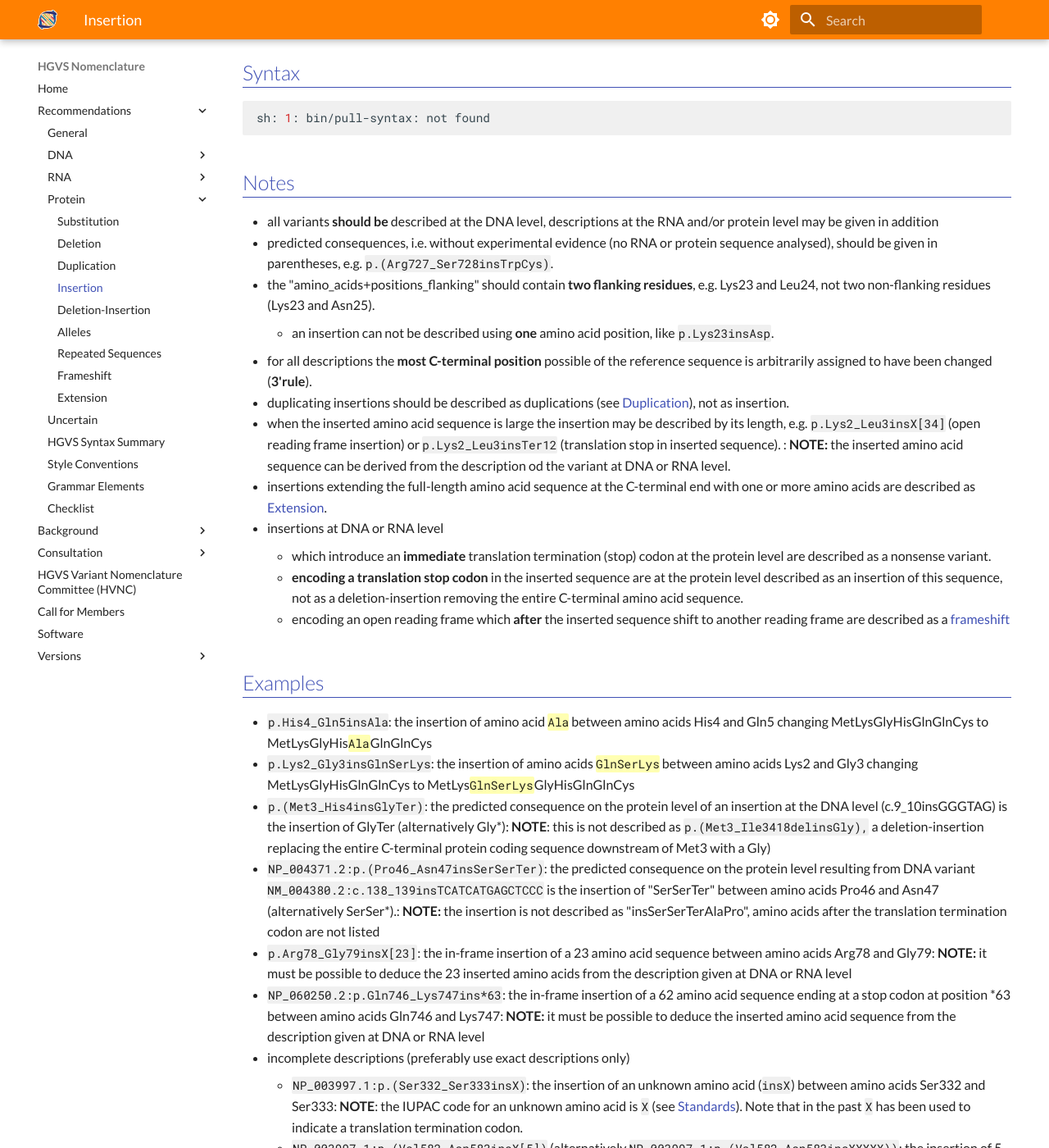
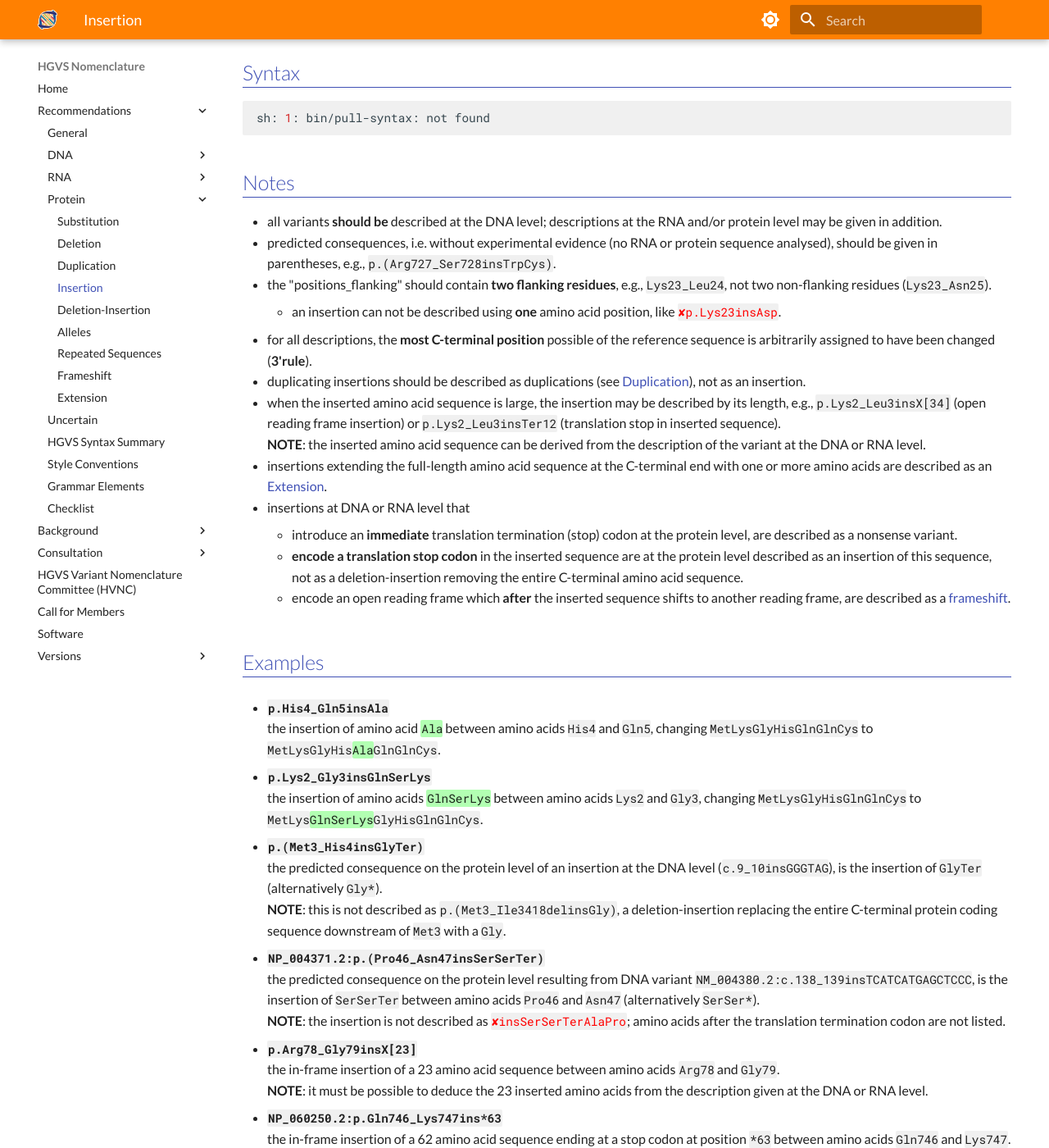
Before and after one commit to HGVSnomenclature/hgvs-nomenclature, an MkDocs documentation site: the page built from docs/recommendations/protein/insertion.md, in a window 1280 px wide and 1400 px high, scrolled down 299 px. Shown: the whole window at 82% size. Built offline with MkDocs 1.6.1 and Material for MkDocs 9.7.7, drawn with Linux system fonts in a browser that asks for light colours; some of the changed text lies outside the part shown.

Commit message:
Styled the protein/insertion page.
Synced the notes with other pages.

```diff
--- a/docs/recommendations/protein/insertion.md
+++ b/docs/recommendations/protein/insertion.md
@@ -2,7 +2,7 @@
 
 <!-- ## Definition -->
 
-Insertion: a sequence change between the translation initiation (start) and termination (stop) codon where, compared to the reference sequence, one or more amino acids are inserted, which is not a frameshift and where the insertion is not a copy of a sequence immediately N-terminal (5')
+Insertion: a sequence change between the translation initiation (start) and termination (stop) codon where, compared to the reference sequence, one or more amino acids are inserted, which is not a frameshift and where the insertion is not a copy of a sequence immediately N-terminal (5').
 
 ## Syntax
 
@@ -12,41 +12,68 @@ bin/pull-syntax -c -f docs/syntax.yaml aa.ins
 
 ## Notes
 
-- all variants **should be** described at the DNA level, descriptions at the RNA and/or protein level may be given in addition
-- predicted consequences, i.e. without experimental evidence (no RNA or protein sequence analysed), should be given in parentheses, e.g. `p.(Arg727_Ser728insTrpCys)`.
-- the "amino_acids+positions_flanking" should contain **two flanking residues**, e.g. Lys23 and Leu24, not two non-flanking residues (Lys23 and Asn25).
-    - an insertion can not be described using **one** amino acid position, like `p.Lys23insAsp`.
-- for all descriptions the **most C-terminal position** possible of the reference sequence is arbitrarily assigned to have been changed (**3'rule**).
-- duplicating insertions should be described as duplications (see [Duplication](../DNA/duplication.md)), not as insertion.
-- when the inserted amino acid sequence is large the insertion may be described by its length, e.g. `p.Lys2_Leu3insX[34]` (open reading frame insertion) or `p.Lys2_Leu3insTer12` (translation stop in inserted sequence). : **NOTE:** the inserted amino acid sequence can be derived from the description od the variant at DNA or RNA level.
-- insertions extending the full-length amino acid sequence at the C-terminal end with one or more amino acids are described as [Extension](extension.md).
-- insertions at DNA or RNA level
-    - which introduce an **immediate** translation termination (stop) codon at the protein level are described as a nonsense variant.
-    - **encoding a translation stop codon** in the inserted sequence are at the protein level described as an insertion of this sequence, not as a deletion-insertion removing the entire C-terminal amino acid sequence.
-    - encoding an open reading frame which **after** the inserted sequence shift to another reading frame are described as a [frameshift](frameshift.md)
+- all variants **should be** described at the DNA level; descriptions at the RNA and/or protein level may be given in addition.
+- predicted consequences, i.e. without experimental evidence (no RNA or protein sequence analysed), should be given in parentheses, e.g., `p.(Arg727_Ser728insTrpCys)`.
+- the "positions_flanking" should contain **two flanking residues**, e.g., `Lys23_Leu24`, not two non-flanking residues (`Lys23_Asn25`).
+    - an insertion can not be described using **one** amino acid position, like <code class="invalid">p.Lys23insAsp</code>.
+- for all descriptions, the **most C-terminal position** possible of the reference sequence is arbitrarily assigned to have been changed (**3'rule**).
+- duplicating insertions should be described as duplications (see [Duplication](../DNA/duplication.md)), not as an insertion.
+- when the inserted amino acid sequence is large, the insertion may be described by its length, e.g., `p.Lys2_Leu3insX[34]` (open reading frame insertion) or `p.Lys2_Leu3insTer12` (translation stop in inserted sequence).<br>
+  **NOTE**: the inserted amino acid sequence can be derived from the description of the variant at the DNA or RNA level.
+- insertions extending the full-length amino acid sequence at the C-terminal end with one or more amino acids are described as an [Extension](extension.md).
+- insertions at DNA or RNA level that
+    - introduce an **immediate** translation termination (stop) codon at the protein level, are described as a nonsense variant.
+    - **encode a translation stop codon** in the inserted sequence are at the protein level described as an insertion of this sequence, not as a deletion-insertion removing the entire C-terminal amino acid sequence.
+    - encode an open reading frame which **after** the inserted sequence shifts to another reading frame, are described as a [frameshift](frameshift.md).
 
 ## Examples
 
-- `p.His4_Gln5insAla`: the insertion of amino acid <code class="spot1">Ala</code> between amino acids His4 and Gln5 changing MetLysGlyHisGlnGlnCys to MetLysGlyHis<code class="spot1">Ala</code>GlnGlnCys
-- `p.Lys2_Gly3insGlnSerLys`: the insertion of amino acids <code class="spot1">GlnSerLys</code> between amino acids Lys2 and Gly3 changing MetLysGlyHisGlnGlnCys to MetLys<code class="spot1">GlnSerLys</code>GlyHisGlnGlnCys
-- `p.(Met3_His4insGlyTer)`: the predicted consequence on the protein level of an insertion at the DNA level (c.9_10insGGGTAG) is the insertion of GlyTer (alternatively Gly\*): **NOTE**: this is not described as `p.(Met3_Ile3418delinsGly),` a deletion-insertion replacing the entire C-terminal protein coding sequence downstream of Met3 with a Gly)
-- `NP_004371.2:p.(Pro46_Asn47insSerSerTer)`: the predicted consequence on the protein level resulting from DNA variant `NM_004380.2:c.138_139insTCATCATGAGCTCCC` is the insertion of "SerSerTer" between amino acids Pro46 and Asn47 (alternatively SerSer\*).: **NOTE:** the insertion is not described as "insSerSerTerAlaPro", amino acids after the translation termination codon are not listed
-- `p.Arg78_Gly79insX[23]`: the in-frame insertion of a 23 amino acid sequence between amino acids Arg78 and Gly79: **NOTE:** it must be possible to deduce the 23 inserted amino acids from the description given at DNA or RNA level
-- `NP_060250.2:p.Gln746_Lys747ins*63`: the in-frame insertion of a 62 amino acid sequence ending at a stop codon at position \*63 between amino acids Gln746 and Lys747: **NOTE:** it must be possible to deduce the inserted amino acid sequence from the description given at DNA or RNA level
+- **`p.His4_Gln5insAla`**<br>
+  the insertion of amino acid <code class="ins">Ala</code> between amino acids `His4` and `Gln5`, changing `MetLysGlyHisGlnGlnCys` to `MetLysGlyHis`<code class="ins">Ala</code>`GlnGlnCys`.
+
+- **`p.Lys2_Gly3insGlnSerLys`**<br>
+  the insertion of amino acids <code class="ins">GlnSerLys</code> between amino acids `Lys2` and `Gly3`, changing `MetLysGlyHisGlnGlnCys` to `MetLys`<code class="ins">GlnSerLys</code>`GlyHisGlnGlnCys`.
+
+- **`p.(Met3_His4insGlyTer)`**<br>
+  the predicted consequence on the protein level of an insertion at the DNA level (`c.9_10insGGGTAG`), is the insertion of `GlyTer` (alternatively `Gly*`).<br>
+  **NOTE**: this is not described as `p.(Met3_Ile3418delinsGly)`, a deletion-insertion replacing the entire C-terminal protein coding sequence downstream of `Met3` with a `Gly`.
+
+- **`NP_004371.2:p.(Pro46_Asn47insSerSerTer)`**<br>
+  the predicted consequence on the protein level resulting from DNA variant `NM_004380.2:c.138_139insTCATCATGAGCTCCC`, is the insertion of `SerSerTer` between amino acids `Pro46` and `Asn47` (alternatively `SerSer*`).<br>
+  **NOTE**: the insertion is not described as <code class="invalid">insSerSerTerAlaPro</code>; amino acids after the translation termination codon are not listed.
+
+- **`p.Arg78_Gly79insX[23]`**<br>
+  the in-frame insertion of a 23 amino acid sequence between amino acids `Arg78` and `Gly79`.<br>
+  **NOTE**: it must be possible to deduce the 23 inserted amino acids from the description given at the DNA or RNA level.
+
+- **`NP_060250.2:p.Gln746_Lys747ins*63`**<br>
+  the in-frame insertion of a 62 amino acid sequence ending at a stop codon at position `*63` between amino acids `Gln746` and `Lys747`.<br>
+  **NOTE**: it must be possible to deduce the inserted amino acid sequence from the description given at the DNA or RNA level.
+
 - incomplete descriptions (preferably use exact descriptions only)
-    - `NP_003997.1:p.(Ser332_Ser333insX)`: the insertion of an unknown amino acid (`insX`) between amino acids Ser332 and Ser333: **NOTE**: the IUPAC code for an unknown amino acid is `X` (see [Standards](../../background/standards.md)). Note that in the past `X` has been used to indicate a translation termination codon.
-    - `NP_003997.1:p.(Val582_Asn583insX[5])` (alternatively `NP_003997.1:p.(Val582_Asn583insXXXXX))`: the insertion of 5 unknown amino acids (insX[5]) between amino acids Val582 and Asn583
+    - **`NP_003997.1:p.(Ser332_Ser333insX)`**<br>
+      the insertion of an unknown amino acid (`insX`) between amino acids `Ser332` and `Ser333`.<br>
+      **NOTE**: the IUPAC code for an unknown amino acid is `X` (see [Standards](../../background/standards.md)).
+      Note that in the past, `X` has been used to indicate a translation termination codon.
+
+    - **`NP_003997.1:p.(Val582_Asn583insX[5])` (alternatively `NP_003997.1:p.(Val582_Asn583insXXXXX)`)**<br>
+      the insertion of 5 unknown amino acids (`insX[5]`) between amino acids `Val582` and `Asn583`.
 
 ## Discussion
 
-!!! note "Can I describe a variant as `p.His4insAla`?"
+!!! note "Can I describe a variant as <code class="invalid">p.His4insAla</code>?"
 
-    No, since the description is not unequivocal it is not allowed. What does the description mean, the insertion of a Ala **at** position 4 or the insertion of a Ala **after** position 4?
+    No, since the description is not unequivocal it is not allowed.
+    What does the description mean, the insertion of a `Ala` **at** position 4 or the insertion of a `Ala` **after** position 4?
 
 !!! note "Can I use the "^" character to describe an insertion?"
 
-    No, insertions can not be described using the format `p.His4Gln5insAla` or `p.123ˆ124Ala`. The recommendations try to restrict the number of different characters used to a minimum. Since a character was already used to indicate a range (the *underscore*) a new character was not required.
+    No, insertions can not be described using the format <code class="invalid">p.His4Gln5insAla</code> or <code class="invalid">p.123ˆ124Ala</code>.
+    The recommendations try to restrict the number of different characters used to a minimum.
+    Since a character was already used to indicate a range (the *underscore*), a new character was not required.
 
-!!! note "How should I describe the change "MetArgThr**GlySerSer**HisGlnTrpPhe" to "MetArgThr**GlySerSer**His**GlySerSer**GlnTrpPhe"? The fact that the inserted sequence (GlySerSer) is present in the original sequence suggests it derives from a duplicative event."
+!!! note "How should I describe the change `MetArgThr`<code class="spot1">GlySerSer</code>`HisGlnTrpPhe` to `MetArgThr`<code class="spot1">GlySerSer</code>`His`<code class="ins">GlySerSer</code>`GlnTrpPhe`? The fact that the inserted sequence (<code class="ins">GlySerSer</code>) is present in the original sequence suggests it derives from a duplicative event."
 
-    The variant should be described as an insertion; `p.His7_Gln8insGly4_Ser6`. A description using "dup" is not correct since, by definition, a duplication should be **directly 3'-flanking of the original copy** (in tandem). Note that the description given still makes it clear that the sequence inserted between `p.His7` and `p.Gln8` is probably derived from nearby, i.e. position `p.Gly4` to `p.Ser6`, and thus likely derived from a duplicative event.
+    The variant should be described as an insertion; `p.His7_Gln8insGly4_Ser6`.
+    A description using "dup" is not correct since, by definition, a duplication should be **directly 3'-flanking of the original copy** (in tandem).
+    Note that the description given still makes it clear that the sequence inserted between `p.His7` and `p.Gln8` is probably derived from nearby, i.e. position `p.Gly4` to `p.Ser6`, and thus likely derived from a duplicative event.
```
